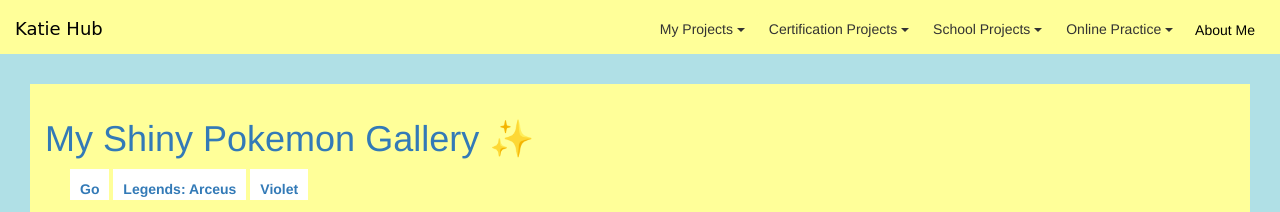
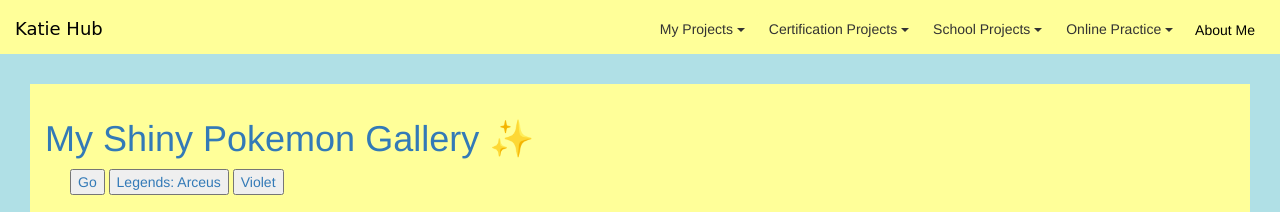
Before and after one commit to Abareyellow/KatieHub, a website: page shinypokemon.html in a window 1280 px wide. Shown: the top 212 px of the page. Drawn offline with nearby package versions, Linux system fonts and the light colour scheme; a web font is replaced by a local one.

Commit message:
Making changes to my Pokemon gallery.

```diff
--- a/scripts/shiny.js
+++ b/scripts/shiny.js
@@ -1,8 +1,5 @@
-function openMethod(methodName) {
-  var x = document.getElementsByClassName("arrange");
-  console.log(x)
-  for (let i = 0; i < x.length; i++) {
-    x[i].style.display = "none";
-  }
-  document.getElementById(methodName).style.display = "inline";
+$('.go').on("click", displayGo)
+
+function displayGo() {
+
 }
--- a/shinypokemon.html
+++ b/shinypokemon.html
@@ -20,13 +20,14 @@
   <nav id="master-nav">
 
   </nav>
+
   <article>
     <h1>My Shiny Pokemon Gallery ✨</h1>
     <div class="container">
       <div class="button-nav">
-        <button class="pok" onclick="openMethod('go')">Go</button>
-        <button class="pok" onclick="openMethod('arceus')">Legends: Arceus</button>
-        <button class="pok" onclick="openMethod('violet')">Violet</button>
+        <button class="go">Go</button>
+        <button class="arceus">Legends: Arceus</button>
+        <button class="violet">Violet</button>
       </div>
       <div class="gallery">
         <div id="go" class="arrange">
@@ -206,7 +207,7 @@
               <h4>Graveler</h4>
             </div>
             <div class="photo">
-              <img src="images/arcues/lilligrant.jpg" alt="shiny lilligrant">
+              <img src="images/arcues/lilligrant.jpg" alt="shiny Petili">
               <h4>Petili</h4>
             </div>
             <div class="photo">
--- a/styles/shiny.css
+++ b/styles/shiny.css
@@ -6,10 +6,6 @@
   background-color: #FFFF99;
   margin: 30px;
   padding: 15px;
-}
-
-.hidden {
-  display: none;
 }
 
 img {
@@ -32,18 +28,12 @@
   background-color: white;
 }
 
-.pok {
-  background-color: white;
-  border: none;
-  padding-left: 10px;
-  padding-right: 10px;
-  padding-top: 10px;
-  font-weight: bold;
-  font-size: 14px;
+h1 {
+  color: black;
 }
 
-.pok:hover {
-  cursor: pointer;
+button {
+  color: black;
 }
 
 h2 {
```
